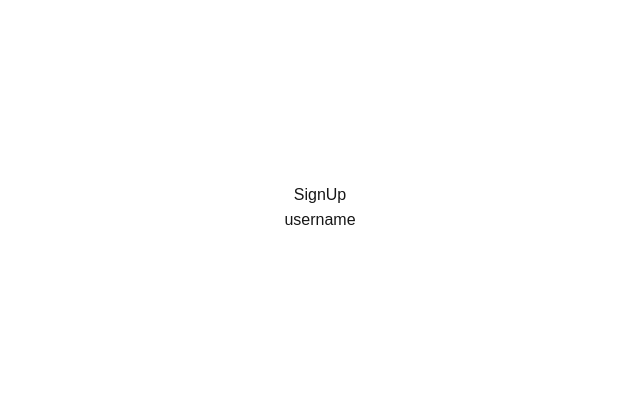
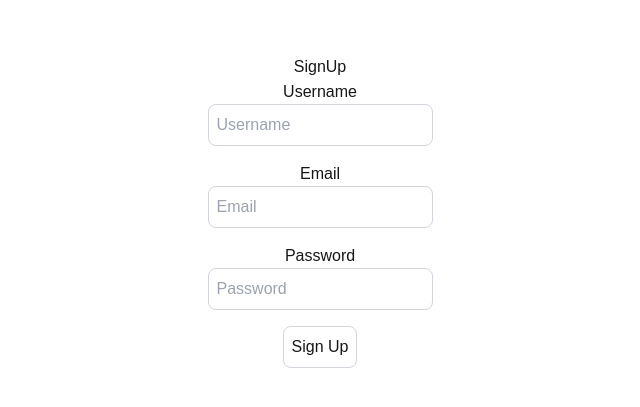
Before and after one commit to Amayuru1999/NextJS-Full-Course, a Next.js app: page /signup in a window 1280 px wide. Shown: the part 181-588 px from the top of the page, without its empty margins (320-960 px from the left). Built offline with nearby package versions, Linux system fonts and the light colour scheme.

Commit message:
feat: Added database connection with mongodb #3

```diff
--- a/src/app/signup/page.tsx
+++ b/src/app/signup/page.tsx
@@ -18,13 +18,37 @@ export default function SignUpPage() {
         <div className="flex flex-col items-center justify-center min-h-screen py-2">
             <h1>SignUp</h1>
             <hr/>
-            <label htmlFor="username">username</label>
+            <label htmlFor="username">Username</label>
             <input
+                className='p-2 border border-gray-300 rounded-lg mb-4 focus:outline-none focus:border-gray-600'
                 id="username"
                 type="text"
                 value={user.username}
-                onCanPlay={(e) => setUser({...user, username: e.target.value})}
+                onChange={(e) => setUser({...user, username: e.target.value})}
+                placeholder="Username"
             />
+            <label htmlFor="username">Email</label>
+            <input
+                className='p-2 border border-gray-300 rounded-lg mb-4 focus:outline-none focus:border-gray-600'
+                id="email"
+                type="text"
+                value={user.email}
+                onChange={(e) => setUser({...user, email: e.target.value})}
+                placeholder="Email"
+            />
+            <label htmlFor="username">Password</label>
+            <input
+                className='p-2 border border-gray-300 rounded-lg mb-4 focus:outline-none focus:border-gray-600'
+                id="password"
+                type="text"
+                value={user.password}
+                onChange={(e) => setUser({...user, password: e.target.value})}
+                placeholder="Password"
+            />
+            <button className='p-2 border border-gray-300 rounded-lg mb-4 focus:outline-none focus:border-gray-600' onClick={onSignUp}>
+                Sign Up
+            </button>
+
         </div>
     )
 }
```
